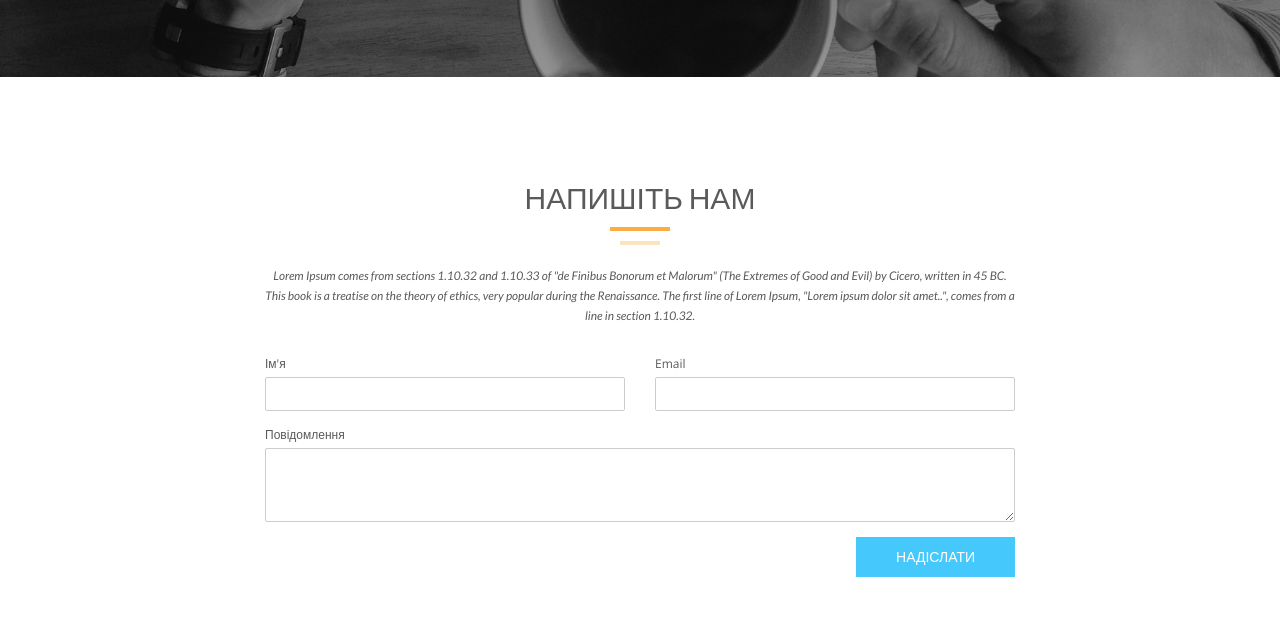
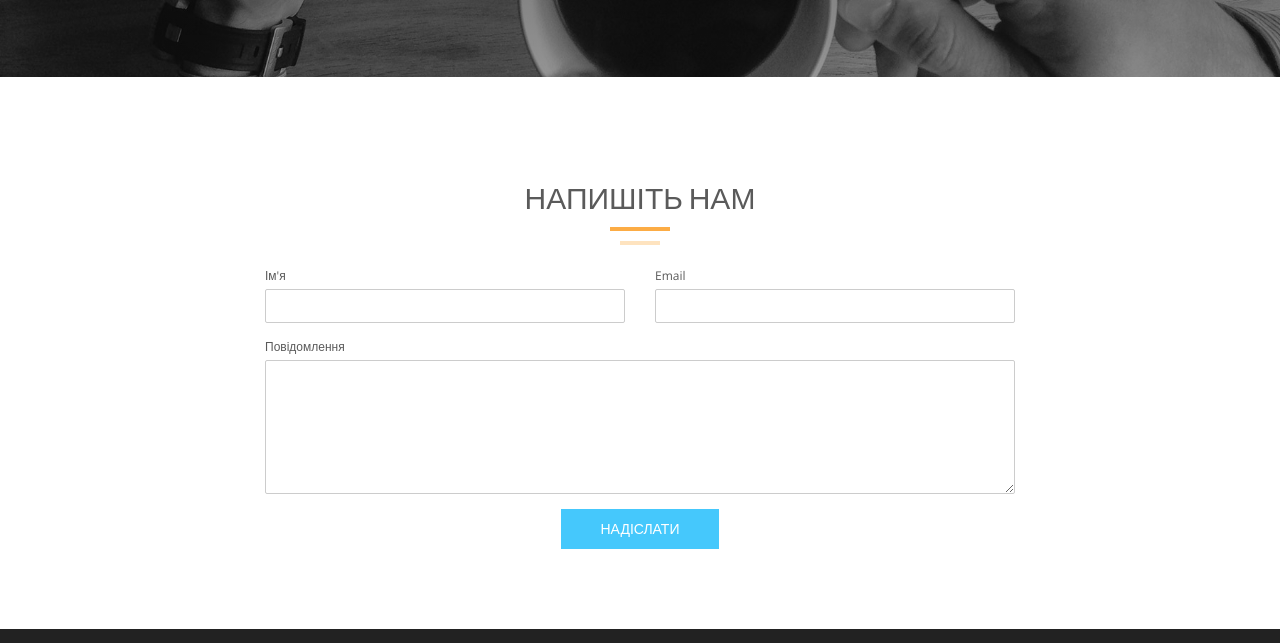
Before and after one commit to oleksandrpasichnyk/germon.org-template, a plain HTML site: page index.html in a window 1280 px wide. Shown: the part 4898-5541 px from the top of the page. Drawn offline with nearby package versions, Linux system fonts and the light colour scheme.

Commit message:
edited contact form

```diff
--- a/css/contact.css
+++ b/css/contact.css
@@ -1,4 +1,10 @@
 /* Contact Section */
+.footer-section {
+  display: flex;
+  flex-direction: column;
+  justify-content: space-between;
+}
+
 #tf-contact{
 	padding: 80px 0;
 }
@@ -9,6 +15,7 @@ label {
 	font-weight: 400;
 	font-family: 'Open Sans', sans-serif;
 }
+
 #tf-contact .form-control {
 	display: block;
 	width: 100%;
@@ -35,7 +42,7 @@ label {
 }
 
 button.btn.tf-btn.btn-default {
-	float: right;
+	margin: 0 auto;
 	background: #45c8fc;
 	border: 0;
 	border-radius: 0;
--- a/css/main.css
+++ b/css/main.css
@@ -80,6 +80,7 @@ footer#footer{
 	background: #222222;
 	color: #ffffff;
 	padding: 20px 0 15px 0;
+	margin-bottom: 0;
 }
 footer#footer .fnav{ vertical-align: middle;}
 ul.footer-social li{
--- a/index.html
+++ b/index.html
@@ -547,6 +547,7 @@
 
     <!-- Contact Section
     ==========================================-->
+    <section class="footer-section">
         <div id="tf-contact" class="text-center">
             <div class="container">
 
@@ -558,8 +559,6 @@
                             <div class="line">
                                 <hr>
                             </div>
-                        <div class="clearfix"></div>
-                        <small><em>Lorem Ipsum comes from sections 1.10.32 and 1.10.33 of "de Finibus Bonorum et Malorum" (The Extremes of Good and Evil) by Cicero, written in 45 BC. This book is a treatise on the theory of ethics, very popular during the Renaissance. The first line of Lorem Ipsum, "Lorem ipsum dolor sit amet..", comes from a line in section 1.10.32.</em></small>
                         </div>
 
                         <form>
@@ -579,7 +578,7 @@
                             </div>
                             <div class="form-group">
                                 <label for="exampleInputEmail1">Повідомлення</label>
-                            <textarea class="form-control" rows="3"></textarea>
+                                <textarea class="form-control" rows="6"></textarea>
                             </div>
 
                             <button type="submit" class="btn tf-btn btn-default">Надіслати</button>
@@ -605,8 +604,7 @@
                 </div>
             </div>
         </footer>
-
-
+    </section>
 
     <!-- jQuery (necessary for Bootstrap's JavaScript plugins) -->
     <script src="https://ajax.googleapis.com/ajax/libs/jquery/1.11.1/jquery.min.js"></script>
```
Lines whose indentation alone changed are shown as unchanged.
